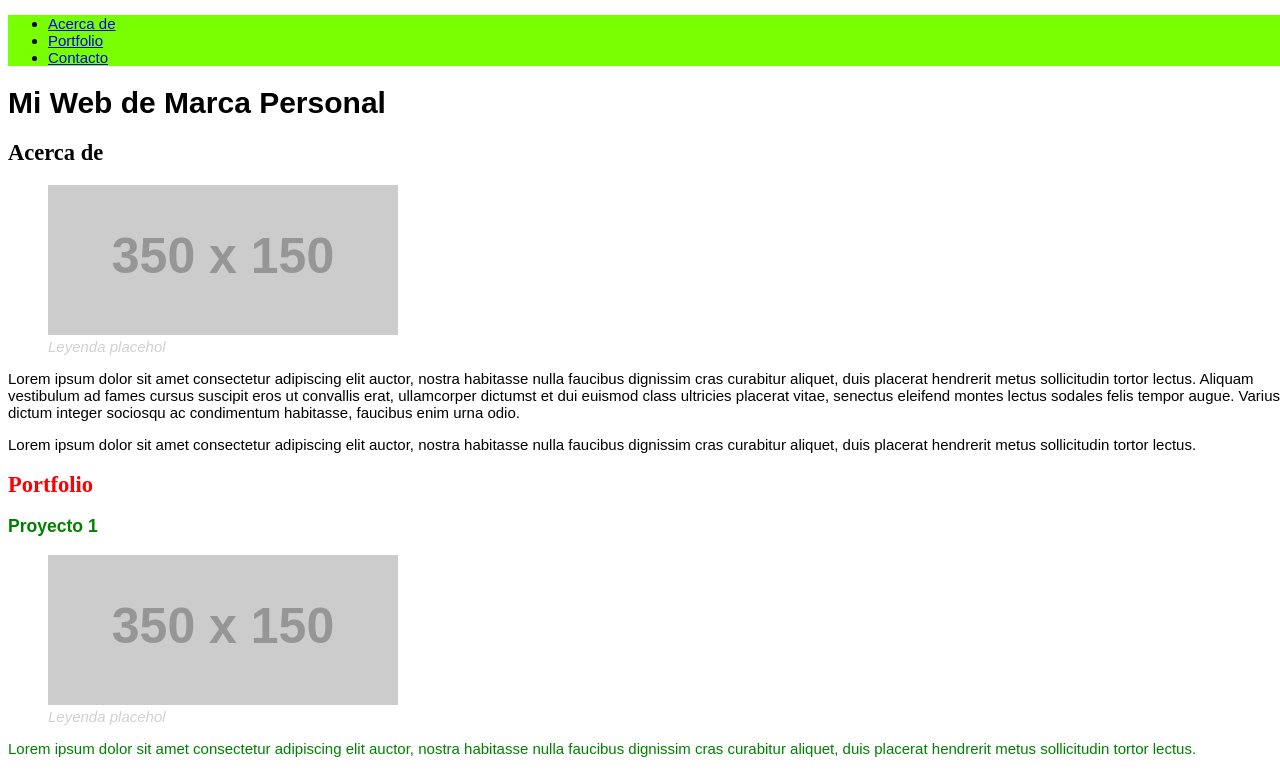
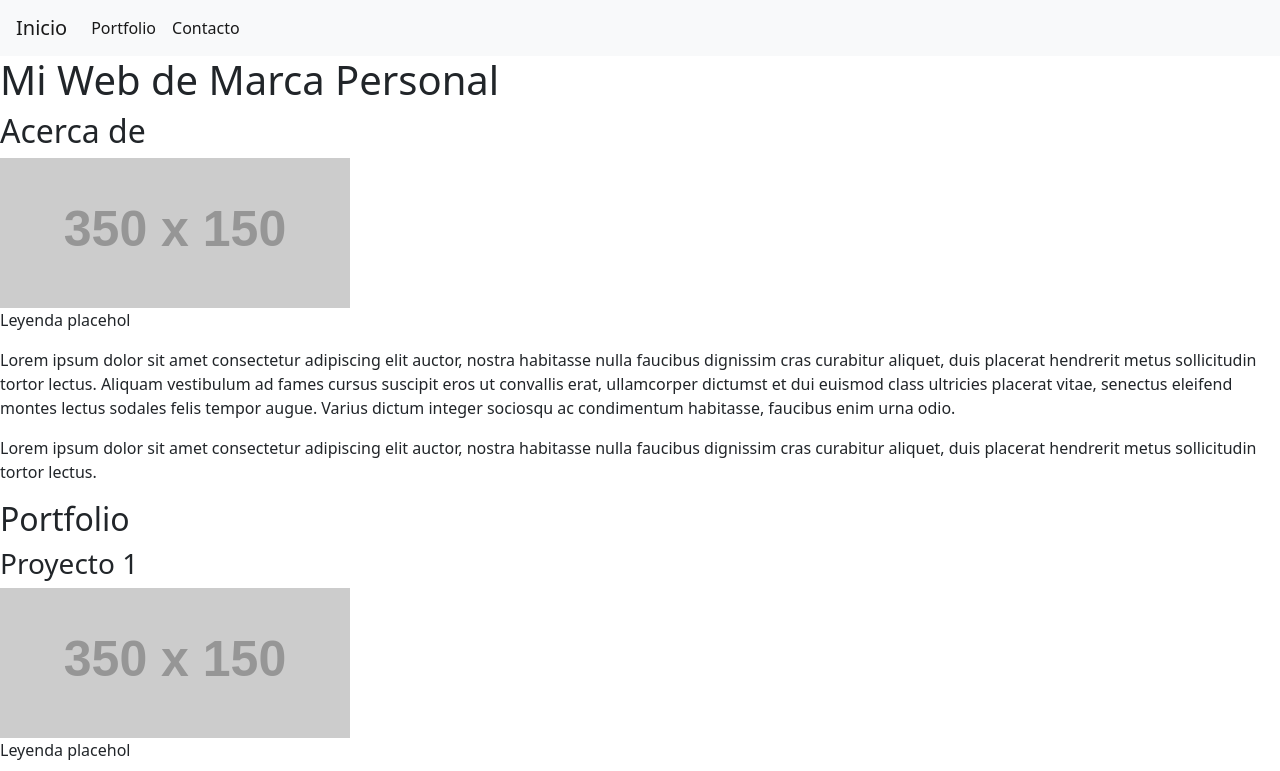
Before and after one commit to ivanbaquero8/ivanbaquero8.github.io, a plain HTML site: page index.html in a window 1280 px wide. Shown: the top 771 px of the page. Drawn offline with nearby package versions, Linux system fonts and the light colour scheme; placeholder pictures from the web are drawn by us.

Commit message:
NAVBAR
NAVBAR modificado, le he añadido 2 menús interactivos que redirigen al apartado de la página correspondiente

```diff
--- a/index.html
+++ b/index.html
@@ -1,21 +1,31 @@
 <!DOCTYPE html>
-<html lang="en">
-
+<html>
 <head>
-    <meta charset="utf-8">
-    <meta name="viewport" content="width=device-width, initial-scale=1.0">
-    <title>Practica2</title>
-    <link rel="stylesheet" href="style.css">
+  <title>CV de Iván Baquero Valiente</title>
+  <meta charset="utf-8">
+  <meta name="viewport" content="width=device-width, initial-scale=1, shrink-to-fit=no">
+  <link rel="stylesheet" href="https://stackpath.bootstrapcdn.com/bootstrap/5.0.0-alpha1/css/bootstrap.min.css" integrity="sha384-r4NyP46KrjDleawBgD5tp8Y7UzmLA05oM1iAEQ17CSuDqnUK2+k9luXQOfXJCJ4I" crossorigin="anonymous">
 </head>
-
 <body>
-    <nav class:"menu">
-        <ul>
-            <li><a href="#acerca">Acerca de</a></li>
-            <li><a href="#portfolio">Portfolio</a></li>
-            <li><a href="#contacto">Contacto</a></li>
-        </ul>
-    </nav>
+  <!--NAV-->
+  <nav class="navbar navbar-expand-lg navbar-light bg-light">
+  <div class="container-fluid">
+    <a class="navbar-brand">Inicio</a>
+    <button class="navbar-toggler" type="button" data-toggle="collapse" data-target="#navbarSupportedContent" aria-controls="navbarSupportedContent" aria-expanded="false" aria-label="Toggle navigation">
+      <span class="navbar-toggler-icon"></span>
+    </button>
+    <div class="collapse navbar-collapse" id="navbarSupportedContent">
+      <ul class="navbar-nav me-auto mb-2 mb-lg-0">
+        <li class="nav-item">
+          <a class="nav-link active" aria-current="page" href="#portfolio">Portfolio</a>
+        </li>
+        <li class="nav-item">
+          <a class="nav-link active" aria-current="page" href="#contacto">Contacto</a>
+        </li>
+      </ul>
+    </div>
+  </div>
+</nav>
     <header>
         <h1>Mi Web de Marca Personal</h1>
     </header>
```
